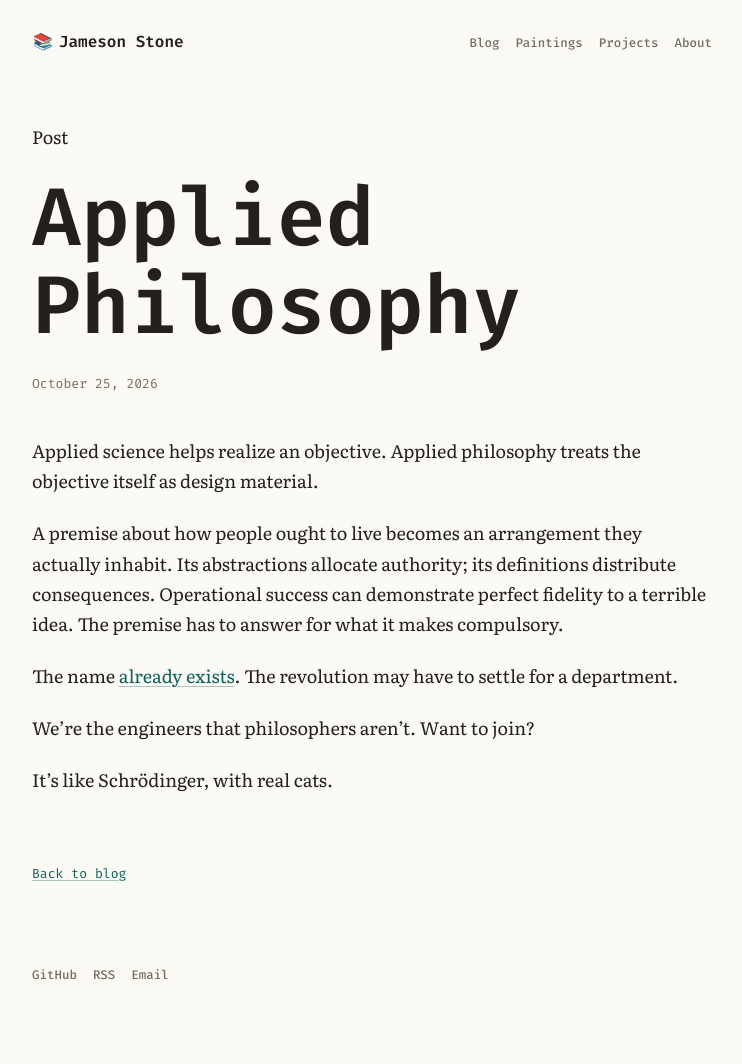
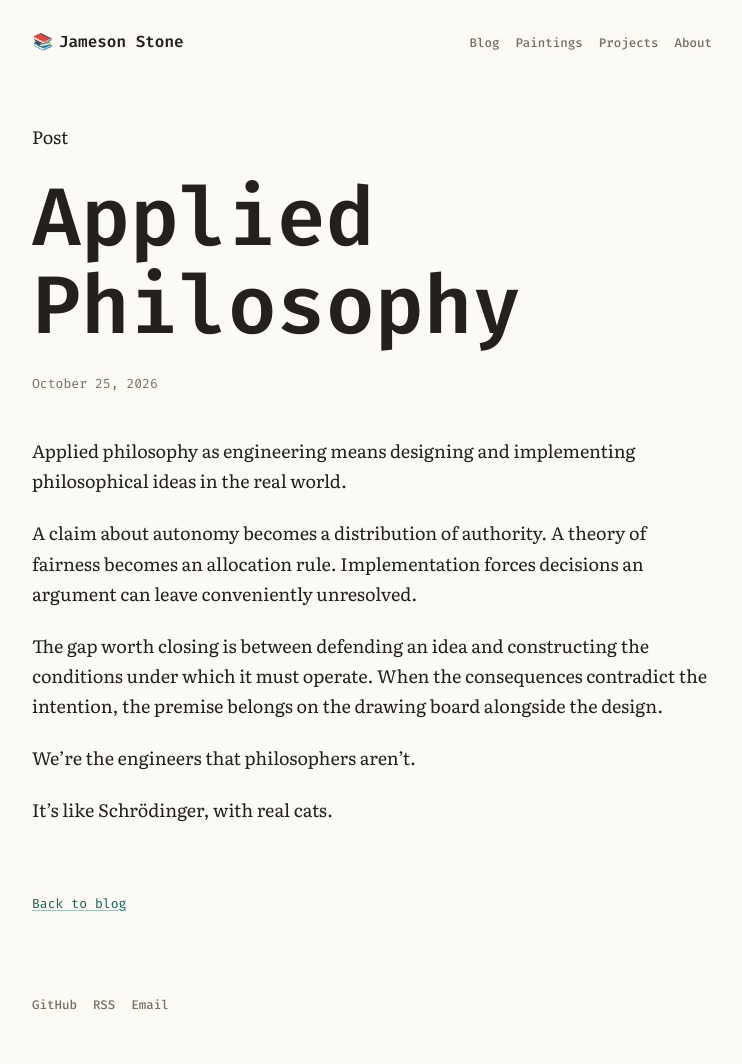
Before and after one commit to jamesonstone/jamesonstone.github.io, a Jekyll site: the page built from _posts/2026-10-25-applied-philosophy.md, in a window 1280 px wide. Shown: the whole page, without its empty margins (268-1010 px from the left). Built offline with Jekyll 4.4.1, drawn with Linux system fonts in a browser that asks for light colours; before the commit the page ends 1034 px from its top, so only the background shows below that.

Commit message:
docs(GH-64): :memo: define philosophical engineering without a call to action
- Remove the invitation, external link, and department aside as requested.
- Define the design and implementation of philosophical ideas in the real world.
- Preserve the Schrödinger tagline and align the latest-post summary.
- Verify normal build, site invariants, exact rendered text, and absence of CTA/links.
- Refs #64.

```diff
--- a/_posts/2026-10-25-applied-philosophy.md
+++ b/_posts/2026-10-25-applied-philosophy.md
@@ -4,12 +4,12 @@ title: "Applied Philosophy"
 date: 2026-10-25 11:56:00 -0400
 ---
 
-Applied science helps realize an objective. Applied philosophy treats the objective itself as design material.
+Applied philosophy as engineering means designing and implementing philosophical ideas in the real world.
 
-A premise about how people ought to live becomes an arrangement they actually inhabit. Its abstractions allocate authority; its definitions distribute consequences. Operational success can demonstrate perfect fidelity to a terrible idea. The premise has to answer for what it makes compulsory.
+A claim about autonomy becomes a distribution of authority. A theory of fairness becomes an allocation rule. Implementation forces decisions an argument can leave conveniently unresolved.
 
-The name [already exists](https://www.appliedphil.org/society-for-applied-philosophy-annual-conference-2018/). The revolution may have to settle for a department.
+The gap worth closing is between defending an idea and constructing the conditions under which it must operate. When the consequences contradict the intention, the premise belongs on the drawing board alongside the design.
 
-We're the engineers that philosophers aren't. Want to join?
+We're the engineers that philosophers aren't.
 
 It's like Schrödinger, with real cats.
--- a/llms.txt
+++ b/llms.txt
@@ -15,7 +15,7 @@ Put the AGI in the bag, bro.
 
 ## Latest Posts
 
-- [Applied Philosophy](https://jamesonstone.github.io/blog/2026/10/25/applied-philosophy.html): A short invitation to treat philosophical premises as engineering material.
+- [Applied Philosophy](https://jamesonstone.github.io/blog/2026/10/25/applied-philosophy.html): A short proposition about designing and implementing philosophical ideas in the real world.
 - [Introducing Mint](https://jamesonstone.github.io/blog/2026/10/18/introducing-mint.html): A short introduction to Mint v1.0.0 and its GitHub Actions release workflow.
 - [No Sacred Cows in AI](https://jamesonstone.github.io/blog/2026/10/17/no-sacred-cows-in-ai.html): An essay on revisable priors, skills, and the eventual obsolescence of capability scaffolding.
 - [The Shallow Expert](https://jamesonstone.github.io/blog/2026/10/12/the-shallow-expert.html): An essay on the gap between producing convincing analysis and understanding its assumptions, consequences, and limits.
```
